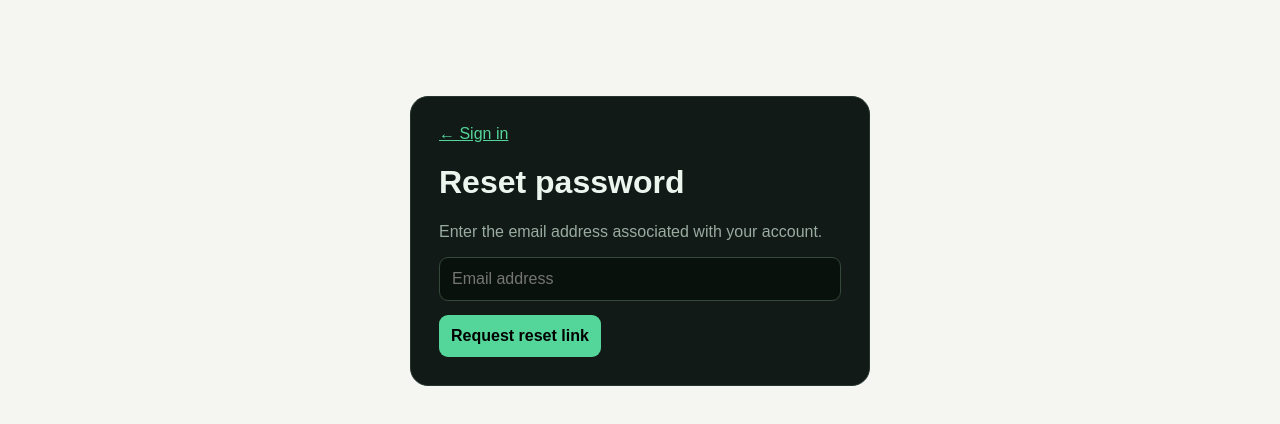
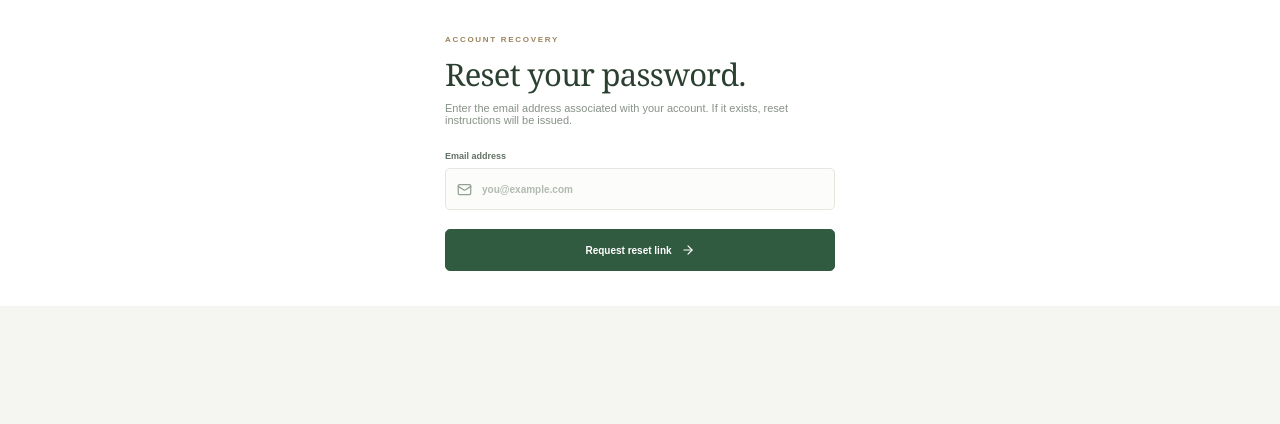
Before and after one commit to Victor-Kipruto-Rop/jobseaker, a Next.js app in the folder apps/web/: page /forgot-password in a window 1280 px wide. Shown: the top 424 px of the page. Built offline with nearby package versions, Linux system fonts and the light colour scheme; no server answers.

Commit message:
feat(web): align account recovery with light workspace design

```diff
--- a/apps/web/src/app/forgot-password/page.tsx
+++ b/apps/web/src/app/forgot-password/page.tsx
@@ -1,9 +1,9 @@
 "use client";
 import {useState} from "react";
+import {ArrowLeft,ArrowRight,Mail} from "lucide-react";
+import styles from "../login/login.module.css";
 const API=process.env.NEXT_PUBLIC_API_BASE_URL||"http://localhost:8000";
 function csrf(){return decodeURIComponent(document.cookie.split("; ").find(x=>x.startsWith("jobseeker_csrf="))?.split("=").slice(1).join("=")||"");}
-export default function ForgotPassword(){const [email,setEmail]=useState("");const [status,setStatus]=useState("");const [token,setToken]=useState("");
-async function submit(e:React.FormEvent){e.preventDefault();setStatus("Requesting reset…");const r=await fetch(API+"/api/v1/auth/password-reset/request",{method:"POST",headers:{"Content-Type":"application/json","X-CSRF-Token":csrf()},body:JSON.stringify({email})});const d=await r.json();if(r.ok){setStatus("If the account exists, reset instructions have been issued.");if(d.debug_token)setToken(d.debug_token);}else setStatus(d.detail||"Unable to request password reset");}
-return <main style={{maxWidth:460,margin:"12vh auto",padding:28,color:"#edf5ef",background:"#111a16",border:"1px solid #25352d",borderRadius:18}}><a href="/login" style={{color:"#54d69a"}}>← Sign in</a><h1>Reset password</h1><p style={{color:"#9aaba2"}}>Enter the email address associated with your account.</p><form onSubmit={submit}><input required type="email" value={email} onChange={e=>setEmail(e.target.value)} placeholder="Email address" style={input}/><button style={primary}>Request reset link</button></form>{status&&<p role="status">{status}</p>}{token&&<p style={{overflowWrap:"anywhere"}}>Local development token: <a href={"/reset-password?token="+encodeURIComponent(token)} style={{color:"#54d69a"}}>Continue to reset password</a></p>}</main>}
-const input:React.CSSProperties={display:"block",width:"100%",padding:12,background:"#09110d",border:"1px solid #34483c",borderRadius:9,color:"#edf5ef"};
-const primary:React.CSSProperties={marginTop:14,padding:12,background:"#54d69a",border:0,borderRadius:9,fontWeight:700,cursor:"pointer"};
+export default function ForgotPassword(){const [email,setEmail]=useState("");const [status,setStatus]=useState("");const [token,setToken]=useState("");const [error,setError]=useState("");const [busy,setBusy]=useState(false);
+async function submit(e:React.FormEvent){e.preventDefault();setBusy(true);setError("");const r=await fetch(API+"/api/v1/auth/password-reset/request",{method:"POST",headers:{"Content-Type":"application/json","X-CSRF-Token":csrf()},body:JSON.stringify({email})});const d=await r.json();if(r.ok){setStatus("If the account exists, reset instructions have been issued.");if(d.debug_token)setToken(d.debug_token);}else setError(d.detail||"Unable to request password reset.");setBusy(false);}
+return <main className={styles.formSide}><section className={styles.formWrap}><a href="/login" className={styles.mobileBrand}><ArrowLeft size={15}/> Sign in</a><div className={styles.formEyebrow}>ACCOUNT RECOVERY</div><h2>Reset your password.</h2><p className={styles.formIntro}>Enter the email address associated with your account. If it exists, reset instructions will be issued.</p><form onSubmit={submit}><label>Email address<span className={styles.inputWrap}><Mail size={15}/><input required type="email" value={email} onChange={e=>setEmail(e.target.value)} placeholder="you@example.com"/></span></label>{error&&<p className={styles.error} role="alert">{error}</p>}<button className={styles.submit} disabled={busy}>{busy?"Requesting…":"Request reset link"} <ArrowRight size={14}/></button></form>{status&&<p className={styles.formIntro} role="status">{status}</p>}{token&&<p className={styles.formIntro}>Local development reset link: <a href={"/reset-password?token="+encodeURIComponent(token)}>Continue</a></p>}</section></main>}
```
